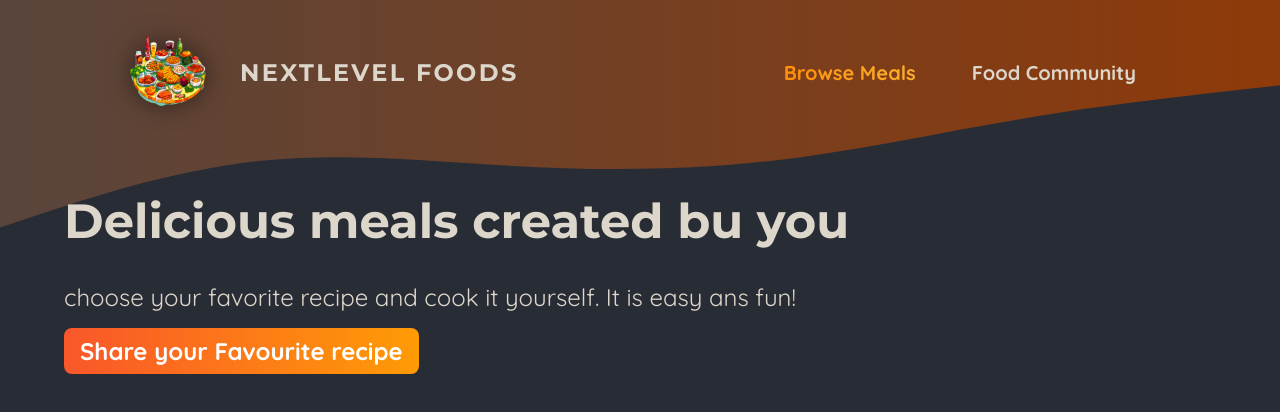
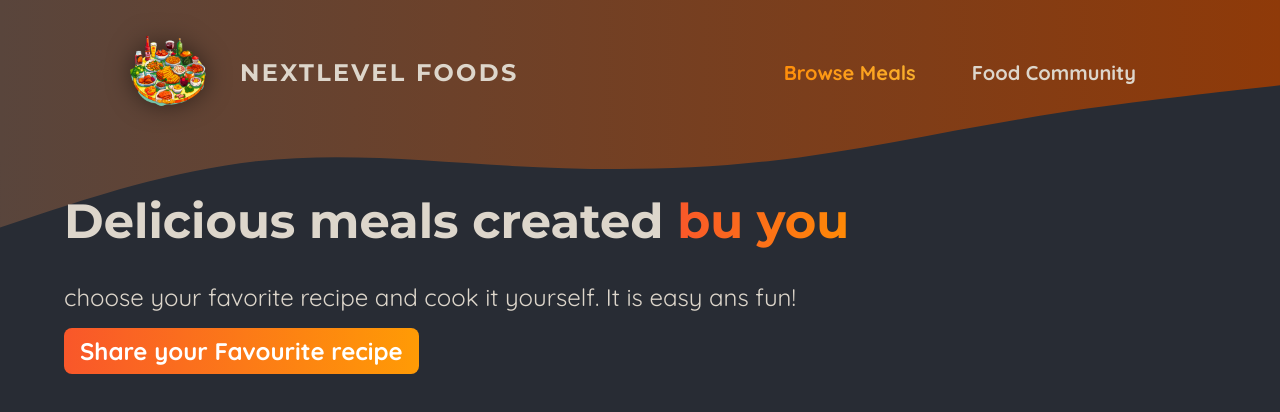
Before and after one commit to Muhammad0320/next-meal, a Next.js app: page /meals in a window 1280 px wide. Shown: the top 412 px of the page. Built offline with nearby package versions, Linux system fonts and the light colour scheme.

Commit message:
chore:  mealsgrid comp

```diff
--- a/app/meals/page.jsx
+++ b/app/meals/page.jsx
@@ -1,6 +1,7 @@
 import Link from "next/link";
 
 import classes from "./page.module.css";
+import MealGrid from "@/components/meals/MealGrid";
 
 function Meals() {
   return (
@@ -8,7 +9,7 @@ function Meals() {
       <header className={classes.header}>
         <h1>
           Delicious meals created{" "}
-          <span className={classes.highlidht}> bu you </span>
+          <span className={classes.highlight}> bu you </span>
         </h1>
 
         <p>
@@ -20,7 +21,9 @@ function Meals() {
         </p>
       </header>
 
-      <main className={classes.main}></main>
+      <main className={classes.main}>
+        <MealGrid meals={[]} />
+      </main>
     </>
   );
 }
```
